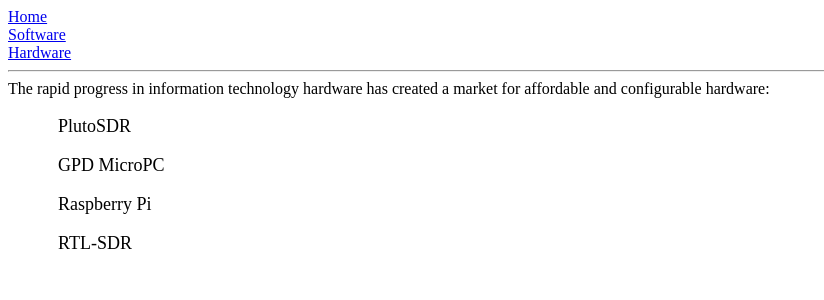
After one commit to miallema/cyberdeck, a Flask app: page /hardware in a window 1280 px wide. The commit adds this page. Shown: the top 300 px of the page, without its empty margins (0-824 px from the left). Run offline with Flask 3, Linux system fonts and the light colour scheme.

Commit message:
wrote at wrong place

```diff
--- a/app/routes.py
+++ b/app/routes.py
@@ -6,12 +6,42 @@
 def index():
     return render_template('index.html', title='cyberdeck.ch')
 
+@app.route('/hardware')
+def software():
+    posts = [
+        {
+            'subject': {'tag': 'cyberdeck'},
+            'body': 'PlutoSDR'
+        },
+         {
+            'subject': {'tag': 'cyberdeck'},
+            'body': 'GPD MicroPC'
+        },
+        {
+            'subject': {'tag': 'cyberdeck'},
+            'body': 'Raspberry Pi'
+        },
+        {
+            'subject': {'tag': 'cyberdeck'},
+            'body': 'RTL-SDR'
+        },
+    ]
+    return render_template('hardware.html', title='cyberdeck.ch', posts=posts)
+
 @app.route('/software')
 def software():
     posts = [
         {
             'subject': {'tag': 'cyberdeck'},
             'body': 'pysdr.org'
+        },
+        {
+            'subject': {'tag': 'cyberdeck'},
+            'body': 'gnuradio.org'
+        },
+        {
+            'subject': {'tag': 'cyberdeck'},
+            'body': 'ubuntu-mate.org'
         },
         {
             'subject': {'tag': 'cyberdeck'},
--- a/app/templates/base.html
+++ b/app/templates/base.html
@@ -10,6 +10,7 @@
     <body>
         <div><a href="/index">Home</a></div>
         <div><a href="/software">Software</a></div>
+        <div><a href="/hardware">Hardware</a></div>
         <hr>
         {% block content %}{% endblock %}
     </body>
--- /dev/null
+++ b/app/templates/hardware.html
@@ -0,0 +1,8 @@
+{% extends "base.html" %}
+
+{% block content %}
+The rapid progress in information technology hardware has created a market for affordable and configurable hardware:
+    {% for post in posts %}
+    <div><p style="font-size: 18px; margin-left: 50px;">{{ post.body }}</p></div>
+    {% endfor %}
+{% endblock %}
--- a/app/templates/index.html
+++ b/app/templates/index.html
@@ -1,6 +1,6 @@
 {% extends "base.html" %}
 
 {% block content %}
-    <div><p>This website groups communication systems projects. The goal is to build a cyberdeck that connects to existing telecommunications infrastructure.</p></div>
+    <div><p>This website groups communication systems projects. The goal is to build a cyberdeck that connects to existing mobile telecommunications infrastructure using software defined radio (SDR).</p></div>
     <div><p>You can reach me at michael.allemann [at] cyberdeck.ch</p></div>
 {% endblock %}
```
